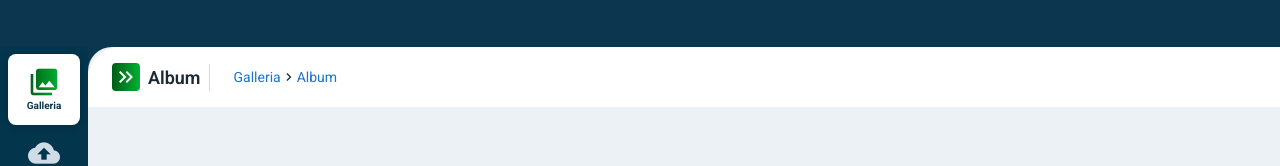
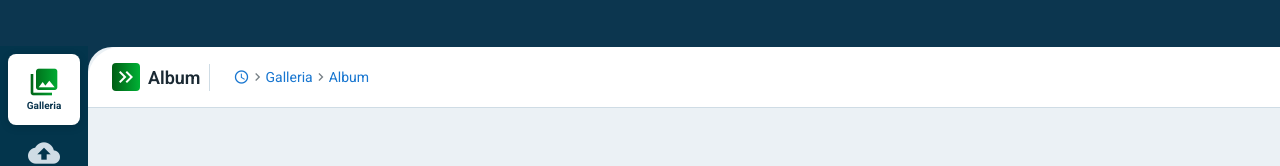
Before and after one commit to AndreanaPerla/progetto-fe-digitalpa, a Vue app in the folder photo-gallery/: page /albums in a window 1280 px wide. Shown: the top 166 px of the page. Built offline with nearby package versions, Linux system fonts and the light colour scheme.

Commit message:
fix breadcrumb + fix LateralSidebar

```diff
--- a/photo-gallery/src/components/PageHeader.vue
+++ b/photo-gallery/src/components/PageHeader.vue
@@ -17,6 +17,15 @@
           <h1 class="page-title">{{ pageTitle }}</h1>
         </div>
         <nav class="breadcrumb" v-if="breadcrumbItems.length > 0">
+          <!-- Icona orologio come primo elemento fisso -->
+          <span class="breadcrumb-item">
+            <span class="material-icons breadcrumb-clock">schedule</span>
+            <span class="breadcrumb-separator mx-1">
+              <span class="material-icons">chevron_right</span>
+            </span>
+          </span>
+
+          <!-- Rest of breadcrumb items -->
           <span
             class="breadcrumb-item"
             v-for="(item, index) in breadcrumbItems"
--- a/photo-gallery/src/style/_navbar.css
+++ b/photo-gallery/src/style/_navbar.css
@@ -88,7 +88,16 @@
   z-index: 999;
   display: flex;
   flex-direction: column;
-  padding: var(--space-xs) 0 var(--space-sm) var(--space-sm);
+  padding: 60.5px 0 var(--space-sm) 0;
+}
+
+.submenu-header,
+.submenu-nav {
+  padding-left: var(--space-sm);
+}
+
+.submenu-header {
+  border-top: 1px solid var(--grey);
 }
 
 .submenu-title {
--- a/photo-gallery/src/style/_pageHeader.css
+++ b/photo-gallery/src/style/_pageHeader.css
@@ -1,5 +1,6 @@
 .page-header {
   padding: var(--space-md) var(--space-lg);
+  border-bottom: 1px solid var(--grey);
   background-color: var(--white);
   border-radius: var(--radius-xxl) 0 0 0;
   transition: margin-left 0.3s ease, background-color 0.3s ease,
@@ -72,6 +73,11 @@
   text-decoration: none;
 }
 
+.breadcrumb-clock {
+  font-size: var(--font-size-base);
+  color: var(--blue);
+}
+
 .breadcrumb-separator {
   display: flex;
 }
@@ -79,4 +85,5 @@
 .breadcrumb-separator .material-icons {
   font-size: var(--font-size-base);
   color: var(--content);
+  opacity: 0.6;
 }
```
